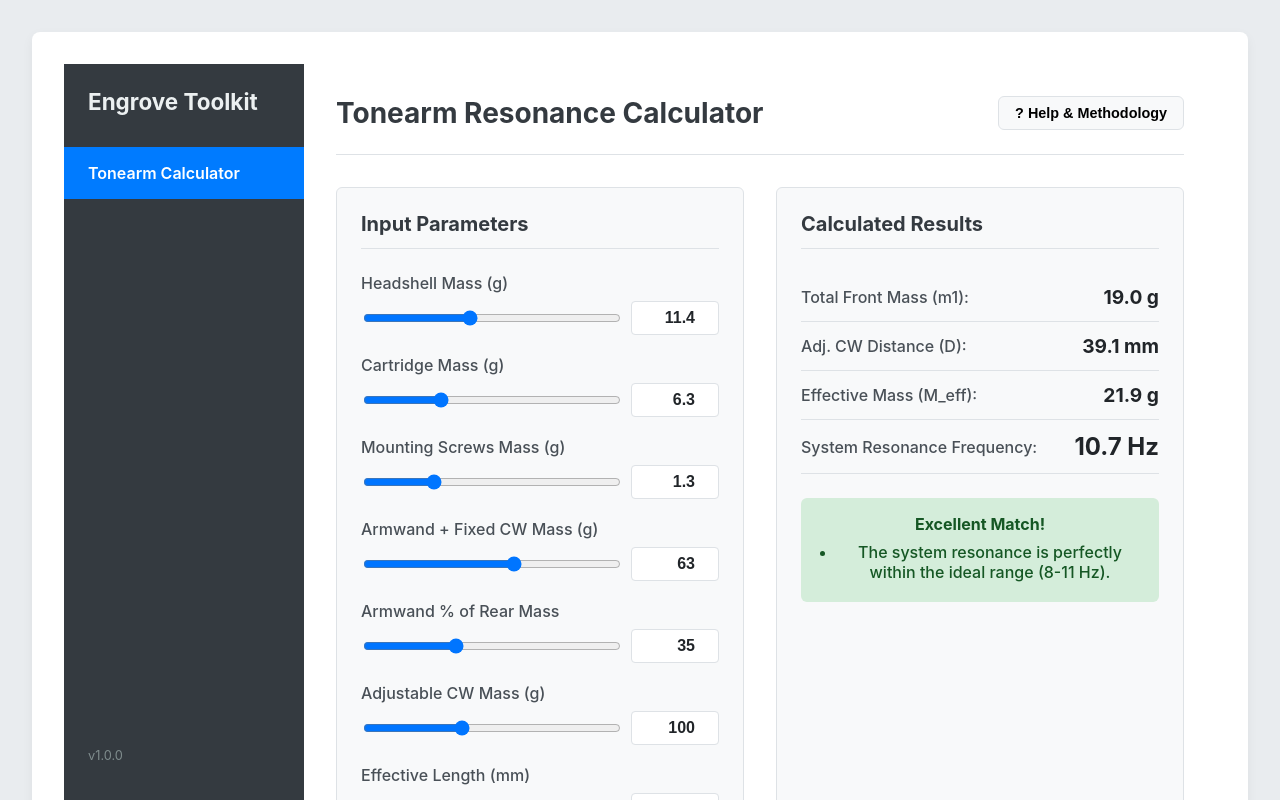
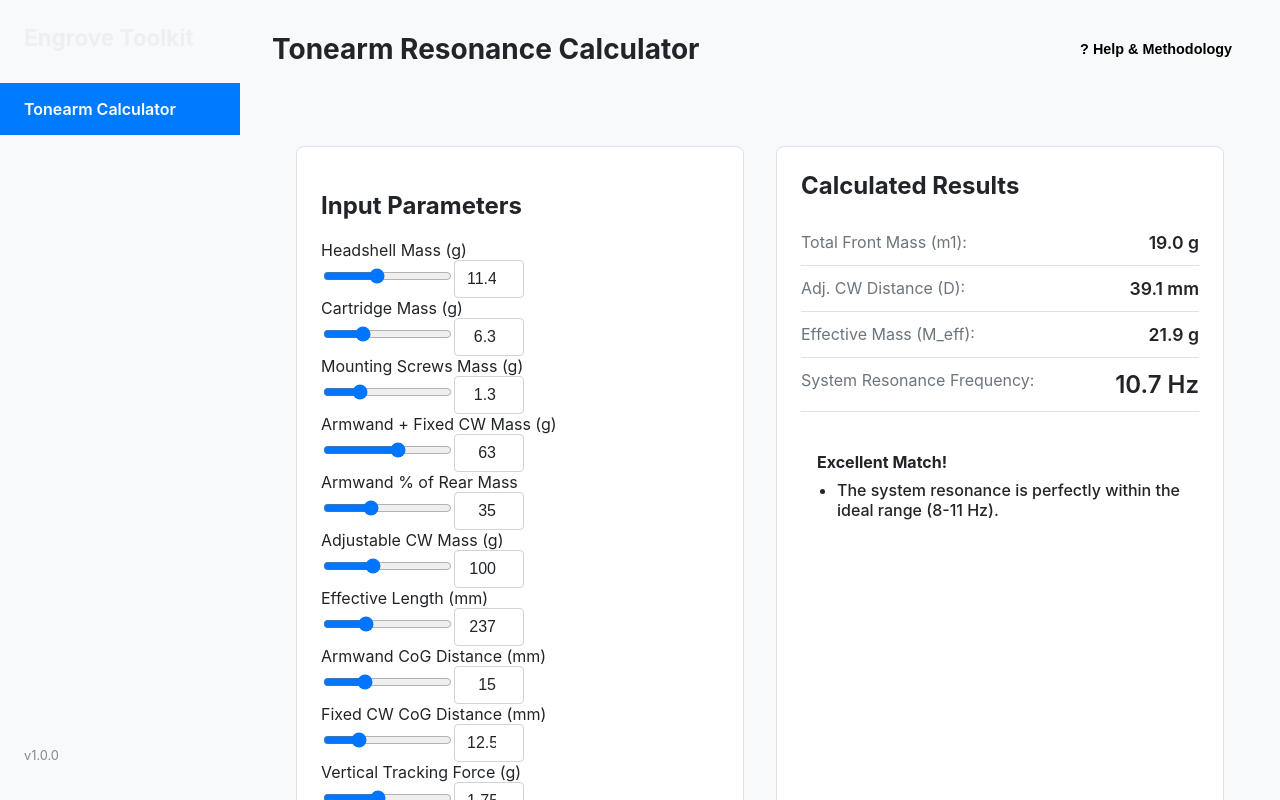
Before and after one commit to Engrove/Turntable, a Vue app: page / in a window 1280 px wide. Built offline with nearby package versions, Linux system fonts and the light colour scheme.

Commit message:
Update main.css

```diff
--- a/src/assets/main.css
+++ b/src/assets/main.css
@@ -1,155 +1,265 @@
+/* src/assets/main.css */
+
+/* 1. Grundläggande stilar och variabler */
 :root {
-    --panel-bg: #f8f9fa;
-    --border-color: #dee2e6;
-    --text-color: #212529;
-    --label-color: #495057;
-    --header-color: #343a40;
-    --ideal-color: #d4edda;
-    --warning-color: #fff3cd;
-    --danger-color: #f8d7da;
-    --ideal-text: #155724;
-    --warning-text: #856404;
-    --danger-text: #721c24;
+  --color-background: #f8f9fa; /* Ljusgrå bakgrund */
+  --color-surface: #ffffff;    /* Vit yta för kort/paneler */
+  --color-text: #212529;
+  --color-text-muted: #6c757d;
+  --color-border: #dee2e6;
+  --color-primary: #0d6efd;   /* Blå primärfärg */
+  --color-primary-text: #ffffff;
+  --color-success: #d1e7dd;    /* Grön för "Excellent Match" */
+  --color-success-text: #0f5132;
+
+  --sidebar-width-collapsed: 60px;
+  --sidebar-width-expanded: 240px;
 }
 
 body {
-    font-family: -apple-system, BlinkMacSystemFont, "Segoe UI", Roboto, "Helvetica Neue", Arial, sans-serif;
-    background-color: #e9ecef;
-    color: var(--text-color);
-    margin: 0;
-    padding: 2rem;
-    display: flex;
-    justify-content: center;
-    min-height: 100vh;
-    box-sizing: border-box;
+  margin: 0;
+  font-family: -apple-system, BlinkMacSystemFont, "Segoe UI", Roboto, "Helvetica Neue", Arial, sans-serif;
+  background-color: var(--color-background);
+  color: var(--color-text);
 }
 
-#app {
-    max-width: 1200px;
-    width: 100%;
-    background-color: white;
-    padding: 2rem;
-    border-radius: 8px;
-    box-shadow: 0 4px 12px rgba(0,0,0,0.05);
+* {
+  box-sizing: border-box;
 }
 
-header {
-    text-align: center;
-    margin-bottom: 2rem;
-    border-bottom: 1px solid var(--border-color);
-    padding-bottom: 1rem;
+/* 2. Huvudappens layout-container */
+.app-container {
+  display: flex;
 }
 
-header h1 {
-    color: var(--header-color);
-    margin: 0;
+/* 3. Sidomeny (Sidebar) */
+.sidebar {
+  width: var(--sidebar-width-collapsed);
+  height: 100vh;
+  position: sticky;
+  top: 0;
+  background-color: #212529; /* Mörk sidomeny */
+  color: #ffffff;
+  padding-top: 1rem;
+  overflow-x: hidden;
+  transition: width 0.3s ease;
+  flex-shrink: 0; /* Förhindra att den krymper */
 }
 
-header p {
-    color: var(--label-color);
-    margin-top: 0.5rem;
+.sidebar:hover {
+  width: var(--sidebar-width-expanded);
 }
 
-.calculator-grid {
-    display: grid;
-    grid-template-columns: repeat(auto-fit, minmax(400px, 1fr));
-    gap: 2rem;
+.sidebar-brand {
+  display: flex;
+  align-items: center;
+  padding: 0 1rem;
+  margin-bottom: 1.5rem;
+  white-space: nowrap;
 }
 
-.panel {
-    background-color: var(--panel-bg);
-    padding: 1.5rem;
-    border-radius: 6px;
-    border: 1px solid var(--border-color);
+.sidebar-brand .icon {
+  width: 28px;
+  height: 28px;
+  margin-right: 0.75rem;
+  flex-shrink: 0;
 }
 
-.panel h2 {
-    margin-top: 0;
-    color: var(--header-color);
-    font-size: 1.25rem;
-    border-bottom: 1px solid var(--border-color);
-    padding-bottom: 0.75rem;
-    margin-bottom: 1.5rem;
+.sidebar-brand .text {
+  font-size: 1.25rem;
+  font-weight: bold;
+  opacity: 0;
+  transition: opacity 0.3s ease;
 }
 
-.input-group {
-    margin-bottom: 1.25rem;
+.sidebar:hover .sidebar-brand .text {
+  opacity: 1;
 }
 
-.input-group label {
-    display: block;
-    font-weight: 500;
-    color: var(--label-color);
-    margin-bottom: 0.5rem;
+.nav-link {
+  display: flex;
+  align-items: center;
+  padding: 0.75rem 1rem;
+  color: #adb5bd;
+  text-decoration: none;
+  white-space: nowrap;
+  border-left: 3px solid transparent;
 }
 
-.input-control {
-    display: flex;
-    align-items: center;
-    gap: 1rem;
+.nav-link:hover {
+  background-color: #343a40;
+  color: #ffffff;
 }
 
-input[type="range"] {
-    flex-grow: 1;
-    cursor: pointer;
+.nav-link.active {
+  color: #ffffff;
+  border-left-color: var(--color-primary);
 }
 
-input[type="number"].value-display {
-    font-weight: 600;
-    width: 70px;
-    text-align: right;
-    background-color: #fff;
-    padding: 0.25rem 0.5rem;
-    border-radius: 4px;
-    border: 1px solid var(--border-color);
+.nav-link .icon {
+  width: 24px;
+  height: 24px;
+  margin-right: 0.75rem;
+  flex-shrink: 0;
 }
 
-.results-panel .result-item {
-    display: flex;
-    justify-content: space-between;
-    align-items: center;
-    padding: 0.75rem 0;
-    border-bottom: 1px solid var(--border-color);
+.nav-link .text {
+  opacity: 0;
+  transition: opacity 0.3s ease;
 }
 
-.results-panel .result-item:last-child {
-    border-bottom: none;
+.sidebar:hover .nav-link .text {
+  opacity: 1;
 }
 
-.result-item .label {
-    font-weight: 500;
-    color: var(--label-color);
+/* 4. Huvudinnehåll (Main Content) */
+.main-content {
+  flex-grow: 1;
+  padding: 1.5rem;
 }
 
-.result-item .value {
-    font-weight: 700;
-    font-size: 1.2rem;
+.app-header {
+  display: flex;
+  justify-content: space-between;
+  align-items: center;
+  margin-bottom: 1.5rem;
 }
 
-#resonance-freq-value {
-     font-size: 1.5rem;
+.app-header h1 {
+  margin: 0;
+  font-size: 1.75rem;
 }
 
-.diagnosis {
+.app-header a {
+  color: var(--color-text-muted);
+  text-decoration: none;
+}
+
+/* 5. Paneler och kort */
+.panel {
+  background-color: var(--color-surface);
+  border: 1px solid var(--color-border);
+  border-radius: 8px;
+  padding: 1.5rem;
+}
+
+.visualization-container {
+  margin-bottom: 1.5rem;
+  padding: 1rem; /* Lite padding för att grafen inte ska slå i kanterna */
+  background-color: var(--color-surface);
+  border: 1px solid var(--color-border);
+  border-radius: 8px;
+  min-height: 200px; /* Se till att den har en starthöjd */
+}
+
+.panels-container {
+  display: grid;
+  grid-template-columns: 2fr 1fr; /* 66% för input, 33% för resultat */
+  gap: 1.5rem;
+}
+
+/* 6. Formulär och kontroller (Input Panel) */
+.input-panel fieldset {
+  border: 1px solid var(--color-border);
+  border-radius: 6px;
+  padding: 1rem 1rem 0.5rem 1rem;
+  margin: 0 0 1.5rem 0;
+}
+
+.input-panel legend {
+  padding: 0 0.5rem;
+  font-weight: 600;
+  color: var(--color-text);
+}
+
+.control-group {
+  margin-bottom: 1rem;
+}
+
+.control-group label {
+  display: block;
+  font-size: 0.9rem;
+  color: var(--color-text-muted);
+  margin-bottom: 0.25rem;
+}
+
+.control-group .input-row {
+  display: flex;
+  align-items: center;
+  gap: 1rem;
+}
+
+.control-group input[type="range"] {
+  flex-grow: 1;
+}
+
+.control-group input[type="number"] {
+  width: 70px;
+  padding: 0.375rem 0.75rem;
+  border: 1px solid var(--color-border);
+  border-radius: 4px;
+  text-align: right;
+}
+
+/* 7. Resultatpanel */
+.results-panel h2 {
+    margin-top: 0;
+}
+.result-item {
+  display: flex;
+  justify-content: space-between;
+  padding: 0.75rem 0;
+  border-bottom: 1px solid var(--color-border);
+}
+.result-item:last-child {
+  border-bottom: none;
+}
+.result-item .label {
+  color: var(--color-text-muted);
+}
+.result-item .value {
+  font-weight: 600;
+  font-size: 1.1rem;
+}
+
+.feedback-box {
     margin-top: 1.5rem;
     padding: 1rem;
     border-radius: 6px;
-    font-weight: 500;
     text-align: center;
+    background-color: var(--color-success);
+    color: var(--color-success-text);
+    border: 1px solid #b6d7c4;
 }
 
-.diagnosis.ideal { background-color: var(--ideal-color); color: var(--ideal-text); }
-.diagnosis.warning { background-color: var(--warning-color); color: var(--warning-text); }
-.diagnosis.danger { background-color: var(--danger-color); color: var(--danger-text); }
+.feedback-box .title {
+    font-weight: bold;
+}
 
-fieldset {
-  border: 1px solid var(--border-color);
-  border-radius: 4px;
-  padding: 1rem 1rem 0.25rem 1rem;
-  margin-bottom: 1.5rem;
+
+/* 8. Responsivitet */
+@media (max-width: 1200px) {
+  .panels-container {
+    grid-template-columns: 1fr; /* Stapla panelerna på varandra */
+  }
 }
-legend {
-  font-weight: 600;
-  color: var(--header-color);
-  padding: 0 0.5rem;
+
+@media (max-width: 768px) {
+  .app-container {
+    flex-direction: column;
+  }
+  .sidebar {
+    width: 100%;
+    height: auto;
+    position: static;
+  }
+  .sidebar:hover {
+    width: 100%;
+  }
+  .sidebar .text {
+    opacity: 1; /* Alltid visa text på mobil */
+  }
+  .main-content {
+      padding: 1rem;
+  }
 }
```
